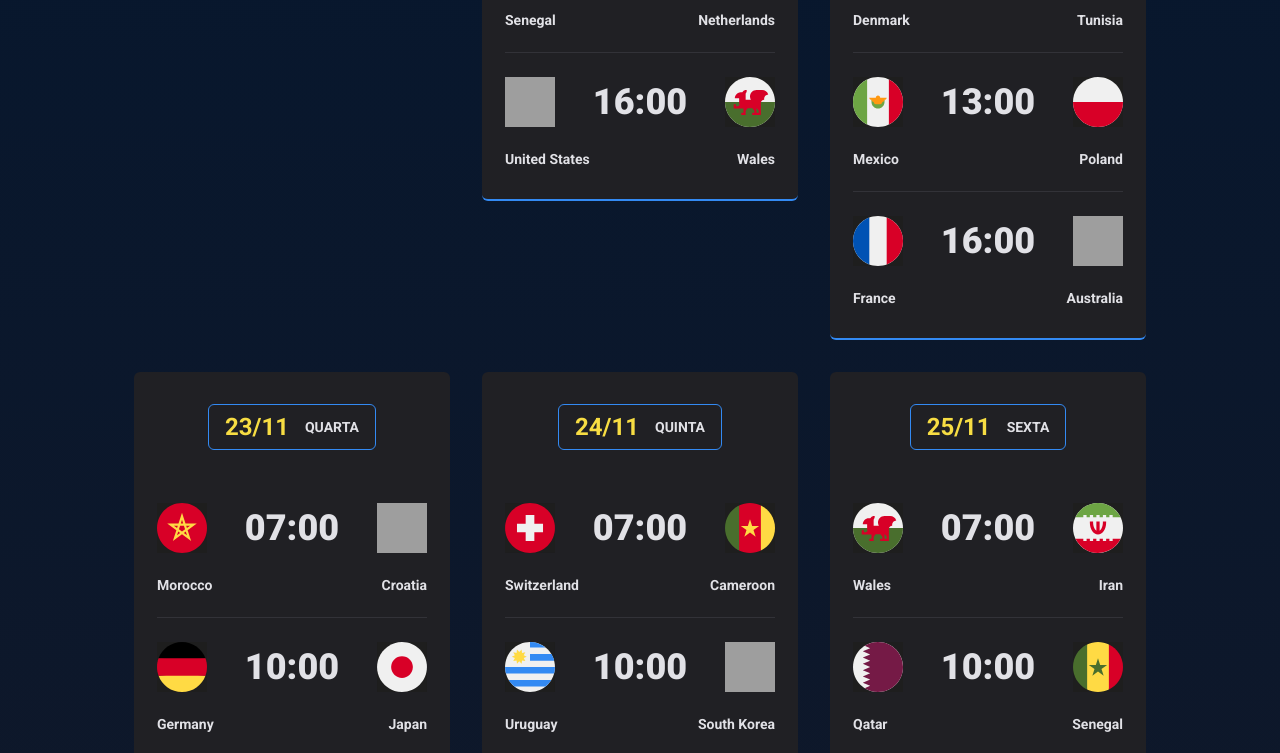
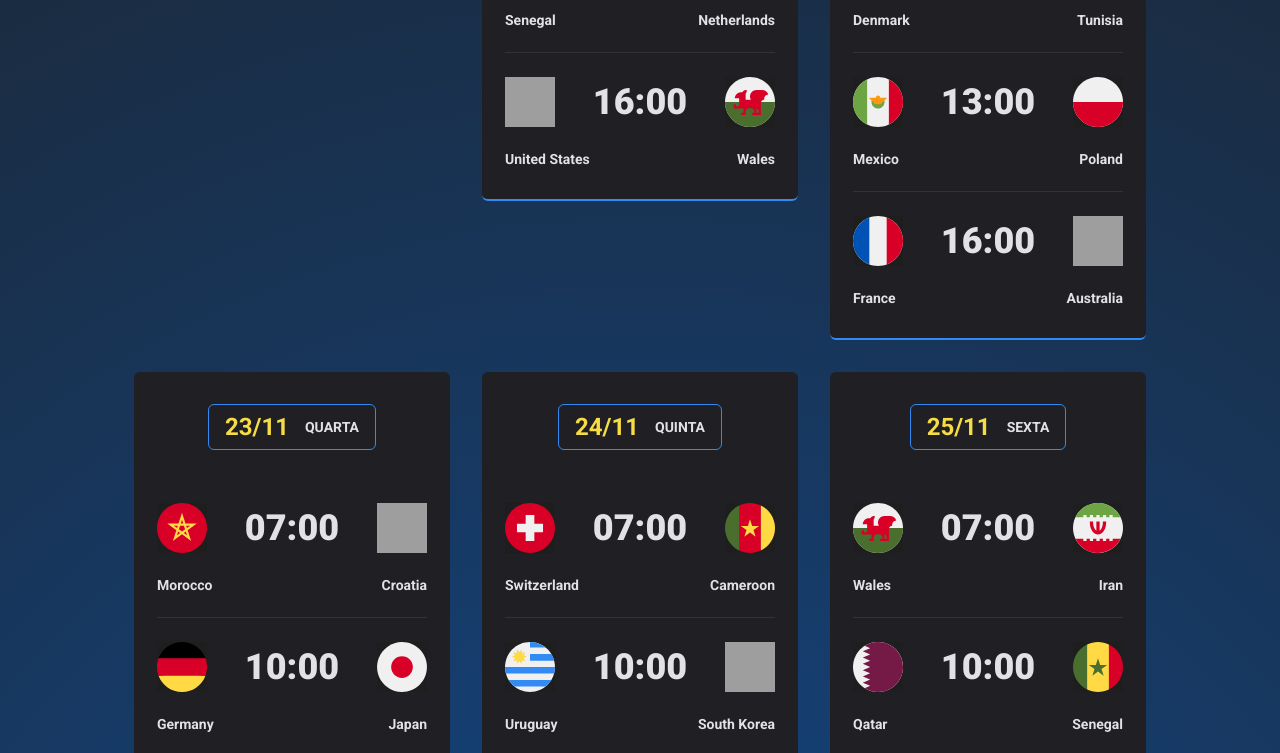
Before and after one commit to gabrielovski/calendariodacopa, a plain HTML site: page index.html in a window 1280 px wide. Shown: the part 701-1454 px from the top of the page. Drawn offline with Linux system fonts and the light colour scheme; grey boxes are pictures that could not be loaded.

Commit message:
cores do fundo mais bonitas

```diff
--- a/style.css
+++ b/style.css
@@ -8,25 +8,21 @@
   --card-title-border-color: #338af3;
   --card-color-primary: #338af3;
   --card-bg-color: #202024;
-  --bg-color: linear-gradient(to top, #141827 40%, #031730);
+  --bg-color: radial-gradient(circle, #12498c 0.1%, #1e1e1e 100%);
 }
 
 body.yellow {
   --card-title-border-color: #746615;
   --card-color-primary: #f7dd43;
   --card-bg-color: #1d1c19;
-  --bg-color: linear-gradient(to top, #2a2a1e 40%, #1e3100);
+  --bg-color: radial-gradient(circle, #7b7232 0.1%, #1e1e1e 100%);
 }
 
 body.green {
   --card-title-border-color: #047c3f;
   --card-color-primary: #047c3f;
   --card-bg-color: #1a1f1b;
-  --bg-color: linear-gradient(to top, #1c2a26 40%, #103126);
-}
-
-ul {
-  list-style: none;
+  --bg-color: radial-gradient(circle, #02371c 0.1%, #1e1e1e 100%);
 }
 
 body {
@@ -35,6 +31,10 @@ body {
 
 body * {
   font-family: "Roboto", sans-serif;
+}
+
+ul {
+  list-style: none;
 }
 
 #app {
```
